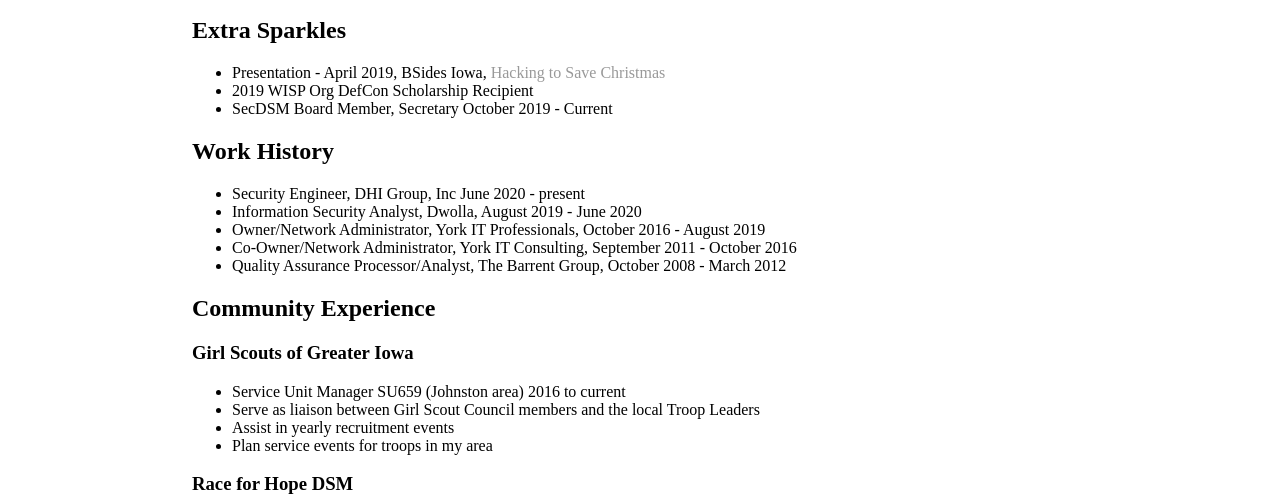
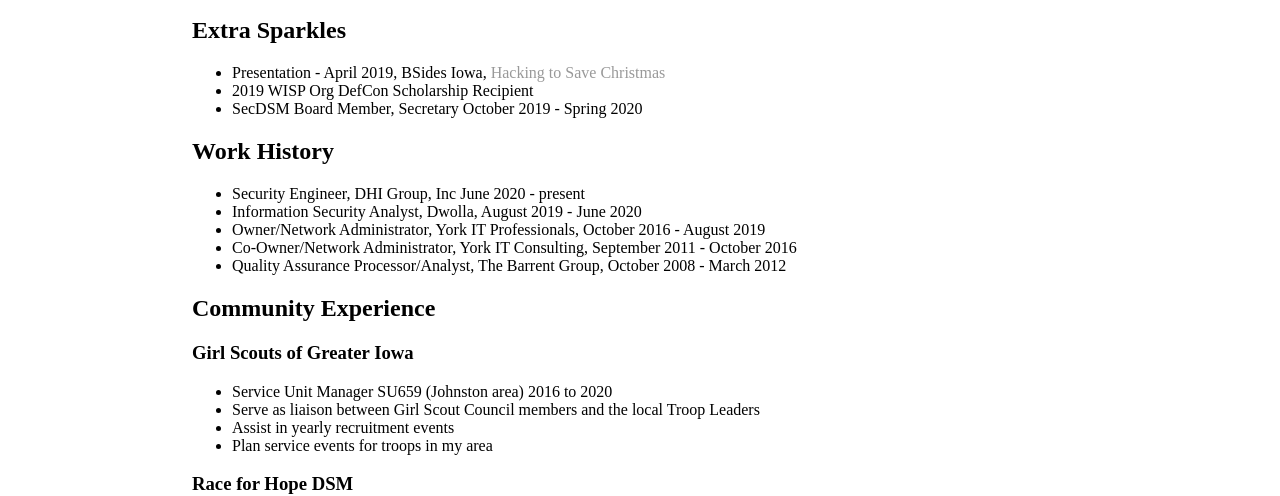
Before and after one commit to RocketGeek42/rocketgeek.github.io, a Jekyll site: the page built from cv/index.html, in a window 1280 px wide. Shown: the part 891-1387 px from the top of the page. Built offline with Jekyll 4.4.1, drawn with Linux system fonts in a browser that asks for light colours.

Commit message:
Update index.html
ugh wow a lot has changed

```diff
--- a/cv/index.html
+++ b/cv/index.html
@@ -55,7 +55,7 @@
     <ul>
         <li>Presentation - April 2019, BSides Iowa, <a href="https://www.youtube.com/watch?v=PoK3hZ7mQ7s"> Hacking to Save Christmas</a></li>
         <li>2019 WISP Org DefCon Scholarship Recipient</li>
-        <li>SecDSM Board Member, Secretary October 2019 - Current</li>
+        <li>SecDSM Board Member, Secretary October 2019 - Spring 2020</li>
     </ul>
 </div>
 <div class="history">
@@ -72,7 +72,7 @@
     <h2>Community Experience</h2>
         <h3>Girl Scouts of Greater Iowa</h3>
         <ul>
-            <li>Service Unit Manager SU659 (Johnston area) 2016 to current</li>
+            <li>Service Unit Manager SU659 (Johnston area) 2016 to 2020</li>
             <li>Serve as liaison between Girl Scout Council members and the local Troop Leaders</li>
             <li>Assist in yearly recruitment events</li>
             <li>Plan service events for troops in my area</li>
```
